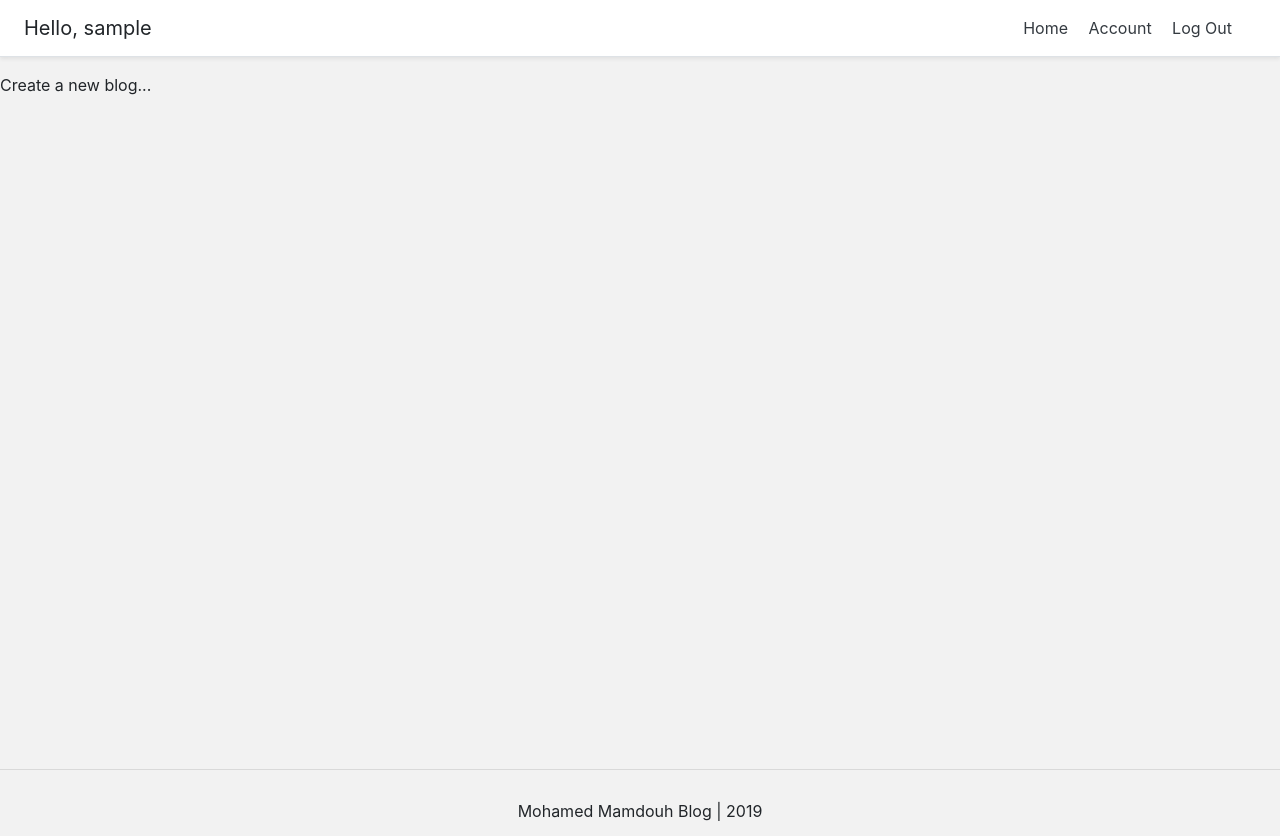
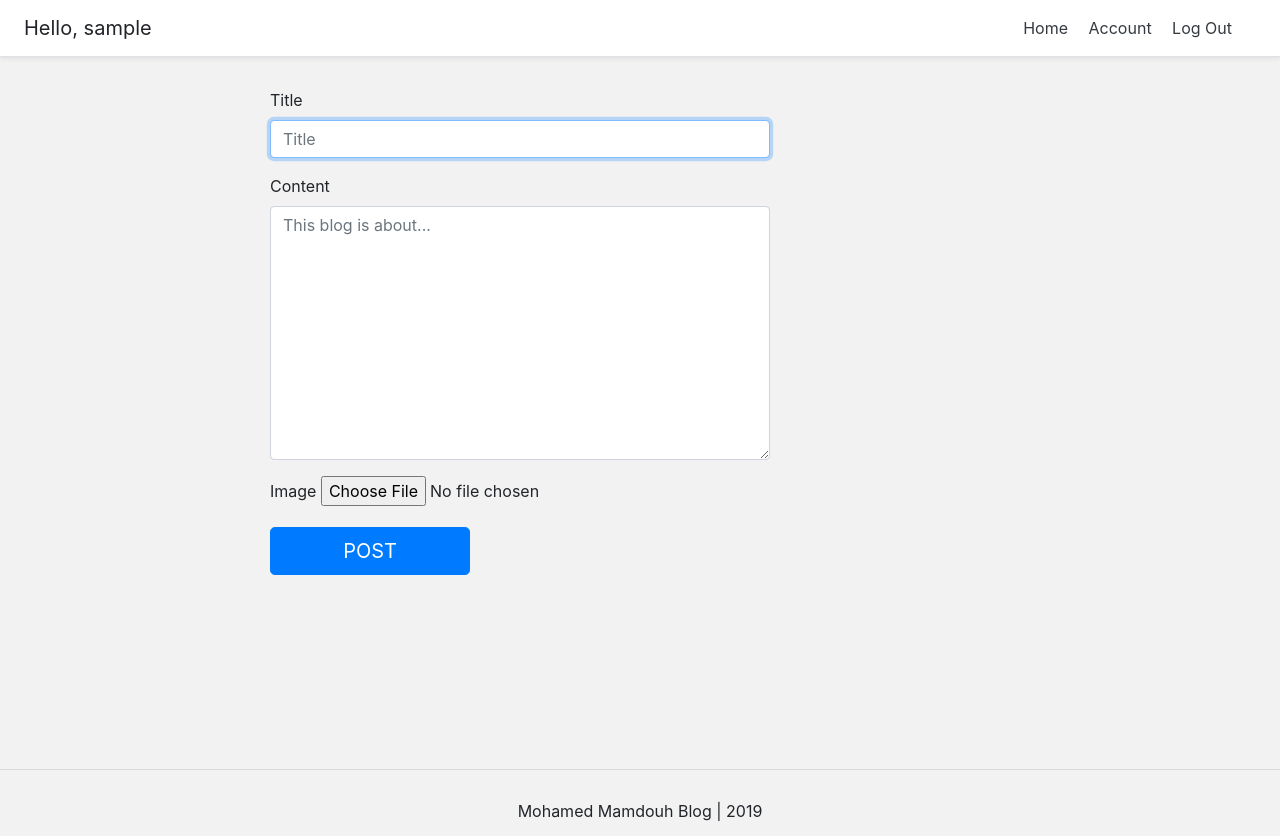
Before and after one commit to muhammad-mamdouh/Django_Projects, a Django app: page /blog/create/ in a window 1280 px wide. Run offline with Django 3.2, Linux system fonts and the light colour scheme; the visitor is signed in with stand-in values (Sample User, id 1); some libraries are stand-ins or nearby versions.

Commit message:
feature: Update the create posts feature and add a create form to it.     - Add create-blog-post form.     - Update the create_post template page with the create-blog-post form.     - Update the create-blog view function with the logic that handles the creation process.

```diff
--- /dev/null
+++ b/src/blog/forms.py
@@ -0,0 +1,9 @@
+from django import forms
+from .models import BlogPost
+
+
+class CreateBlogPostForm(forms.ModelForm):
+
+    class Meta:
+        model  = BlogPost
+        fields = ['title', 'body', 'image']
--- a/src/blog/templates/blog/create_blog.html
+++ b/src/blog/templates/blog/create_blog.html
@@ -1,4 +1,46 @@
 {% extends 'base.html' %}
 {% block content %}
-  <p>Create a new blog...</p>
+  <style type="text/css">
+    .create-form {
+        width: 100%;
+        max-width: 100%;
+        padding: 15px;
+        margin: auto;
+      }
+      .submit-button{
+        max-width: 200px;
+      }
+  </style>
+
+  <div class="container">
+    <div class="row">
+      <div class="col-lg-7 offset-lg-1">
+        <form class="create-form" method="post" enctype="multipart/form-data">
+          {% csrf_token %}
+
+          <!-- title -->
+          <div class="form-group">
+            <label for="id_title">Title</label>
+            <input class="form-control" type="text" name="title" id="id_title" placeholder="Title" required autofocus>
+          </div>
+
+          <!-- Body -->
+          <div class="form-group">
+            <label for="id_body">Content</label>
+            <textarea class="form-control" rows="10" type="text" name="body" id="id_body"
+                      placeholder="This blog is about..." required></textarea>
+          </div>
+
+          <!-- Image -->
+          <div class="form-group">
+            <label for="id_image">Image</label>
+            <input type="file" name="image" id="id_image" accept="image/*" required>
+          </div>
+
+          <!-- Submit btn -->
+          <button class="submit-button btn btn-lg btn-primary btn-block" type="submit">POST</button>
+        </form>
+      </div>
+    </div>
+  </div>
 {% endblock content %}
--- a/src/blog/views.py
+++ b/src/blog/views.py
@@ -1,6 +1,25 @@
-from django.shortcuts import render
+from django.shortcuts import render, redirect
+# from django.contrib.auth.decorators import login_required
+from .forms import CreateBlogPostForm
 from .models import BlogPost
+from account.models import Account
 
 
+# @login_required
 def create_blog_view(request):
-    return render(request, 'blog/create_blog.html')
+    context = {}
+
+    user = request.user
+    if not user.is_authenticated:
+        return redirect('must_authenticate')
+
+    form = CreateBlogPostForm(request.POST or None, request.FILES or None)
+    if form.is_valid():
+        obj        = form.save(commit=False)
+        author     = Account.objects.filter(email=user.email).first()
+        obj.author = author
+        obj.save()
+        return redirect('personal:home-page')
+
+    context['form'] = form
+    return render(request, 'blog/create_blog.html', context)
```
